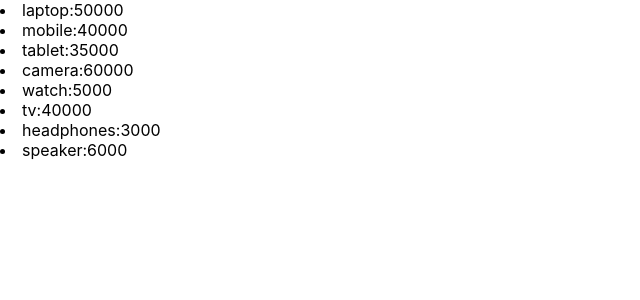
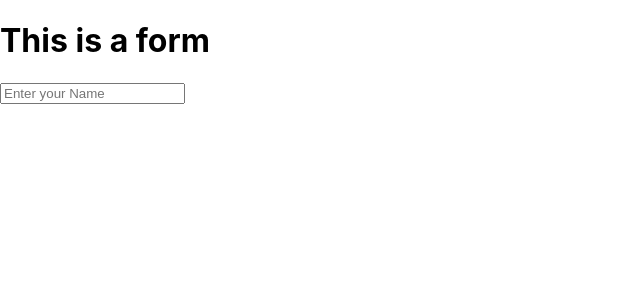
Before and after one commit to HimaGirija99/React-Project, a React (Create React App) app: page / in a window 1280 px wide. Shown: the top 300 px of the page, without its empty margins (0-640 px from the left). Built offline with nearby package versions, Linux system fonts and the light colour scheme.

Commit message:
commit 43

```diff
--- a/src/App.js
+++ b/src/App.js
@@ -1,12 +1,12 @@
 
 import './App.css';
-import Products from './components/products.js';
+import  Form from './components/Form.js'
 
 
 function App() {
   return (
     <div>
-      <Products/>
+      <Form/>
 
       </div>
   )
--- /dev/null
+++ b/src/components/Form.js
@@ -0,0 +1,14 @@
+import React from 'react'
+
+function Form() {
+  return (
+    <div>
+        <h1>This is a form</h1>
+        <form>
+            <input type='text' label ='name' placeholder='Enter your Name'></input>
+        </form>
+    </div>
+  )
+}
+
+export default Form
```
